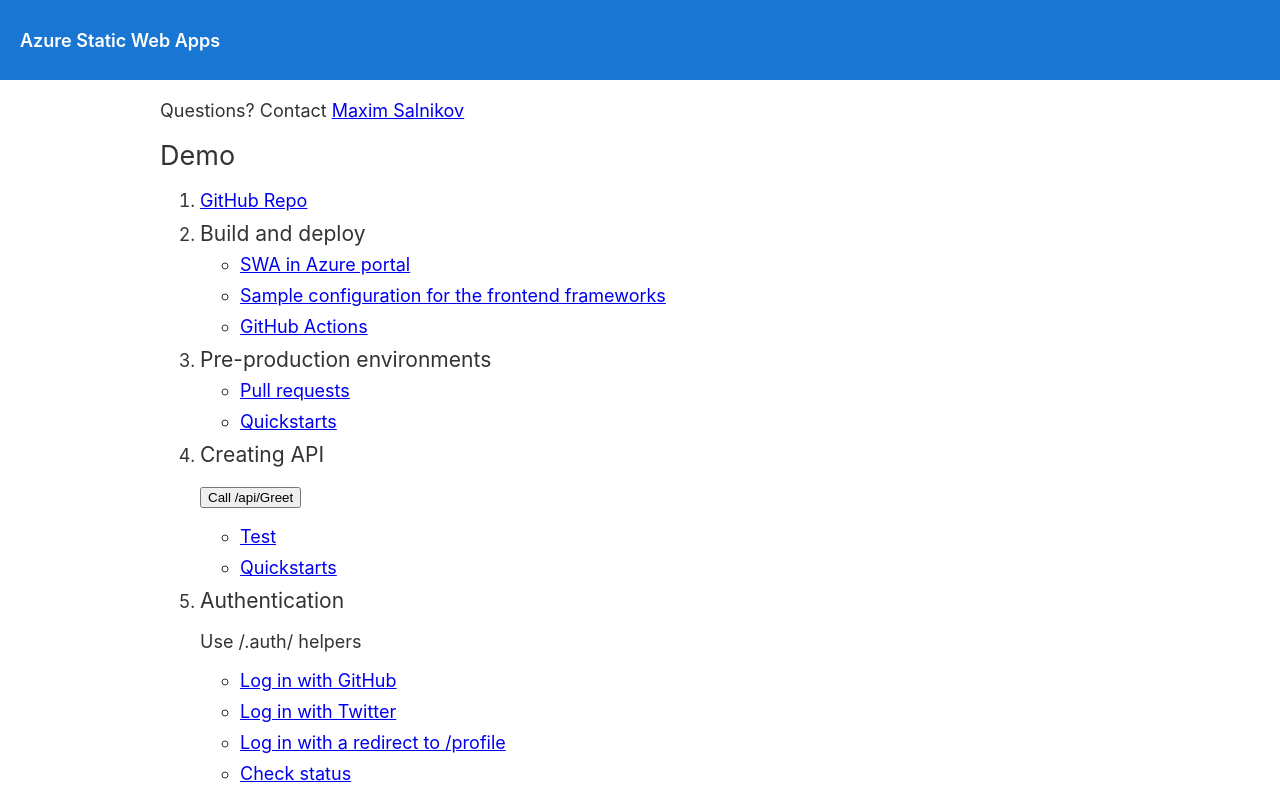
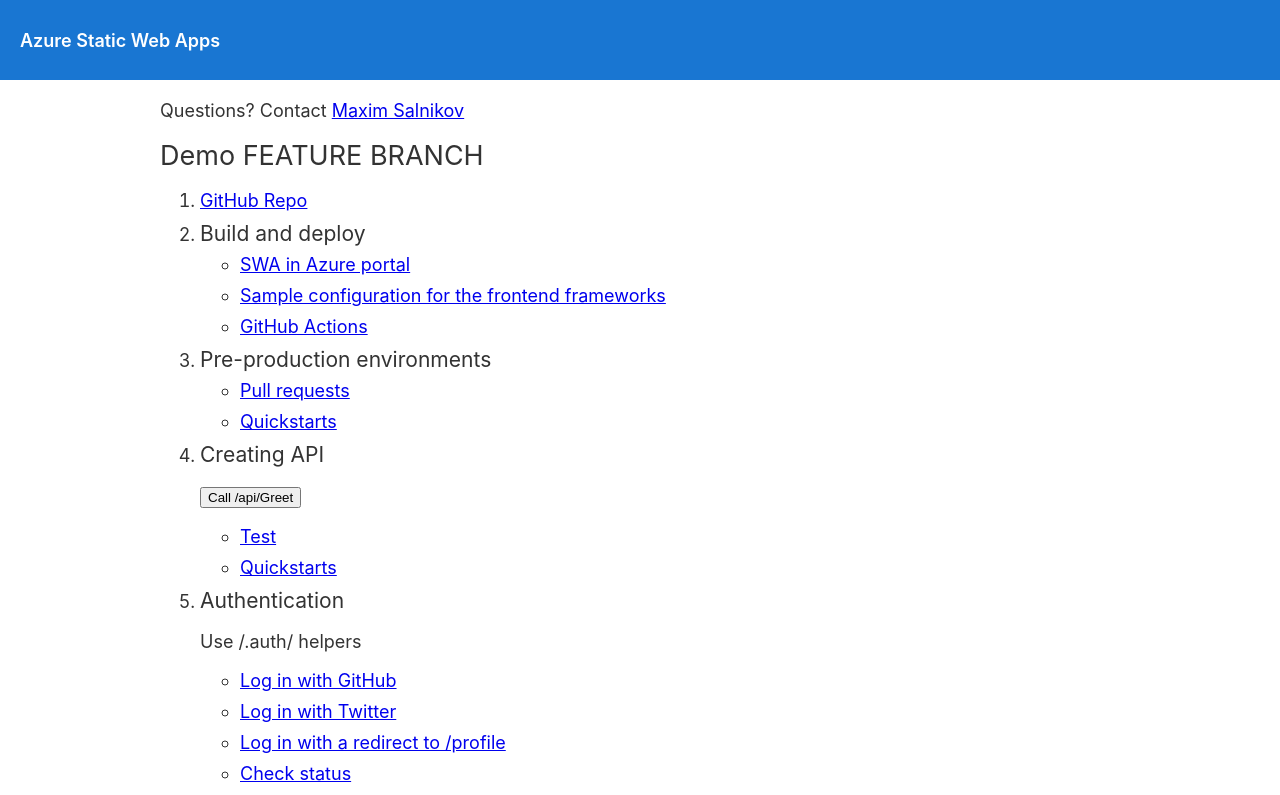
Before and after one commit to webmaxru/swa-angular, an Angular app: page / in a window 1280 px wide. Shown: the top 795 px of the page. Built offline with nearby package versions, Linux system fonts and the light colour scheme.

Commit message:
feature branch

```diff
--- a/src/app/home/home.component.html
+++ b/src/app/home/home.component.html
@@ -1,6 +1,6 @@
 <p>Questions? Contact <a routerLink="me">Maxim Salnikov</a></p>
 
-<h2>Demo</h2>
+<h2>Demo FEATURE BRANCH</h2>
 
 <ol>
   <li><a href="https://github.com/webmaxru/swa-angular/">GitHub Repo</a></li>
```
